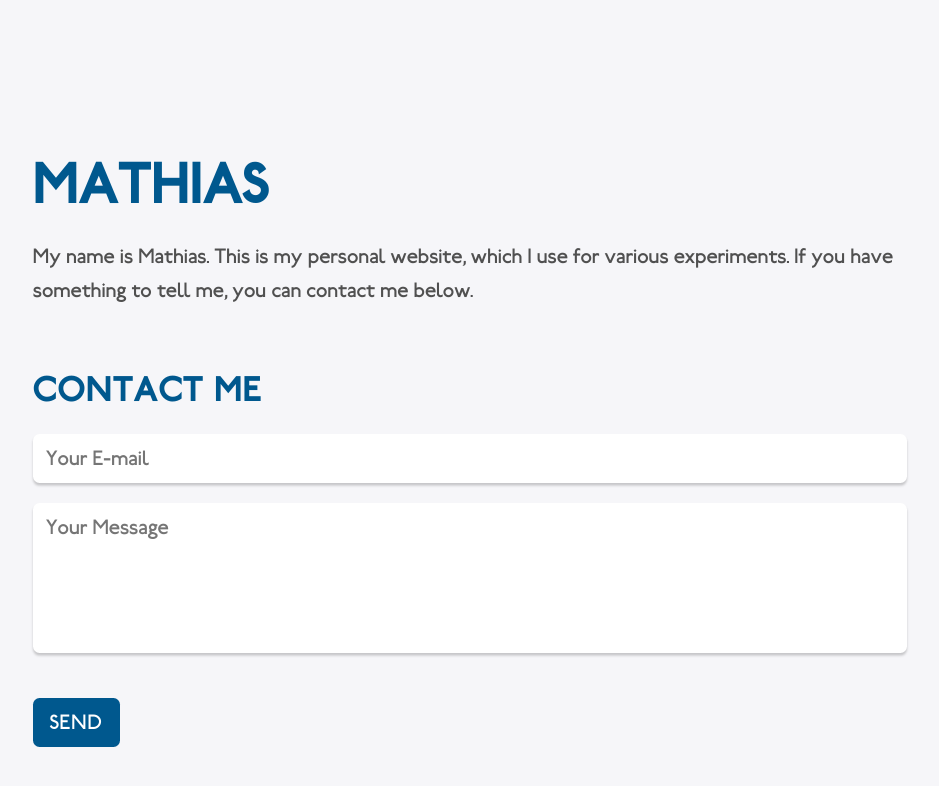
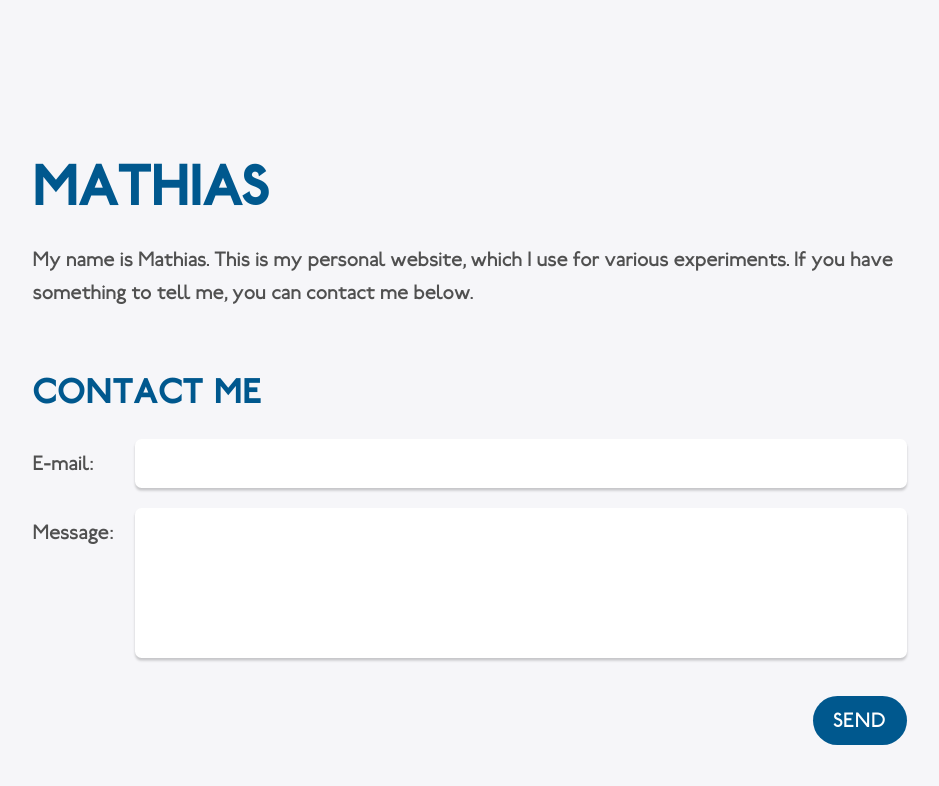
Before and after one commit to mathiascode/mathias.is, a Jekyll site: the page built from index.md, in a window 1280 px wide. Shown: the top 786 px of the page, without its empty margins (170-1109 px from the left). Built offline with Jekyll 4.4.1, drawn with Linux system fonts in a browser that asks for light colours; our own code applies the rules of GitHub Pages for plain Markdown files.

Commit message:
Redesigned contact form

```diff
--- a/css/style.scss
+++ b/css/style.scss
@@ -77,7 +77,27 @@
 	margin: 0 0.375em 0 0;
 }
 form {
-	padding: 1.125em 0 0 0;
+	padding: 1.250em 0 0 0;
+	text-align: right;
+}
+#fields {
+	display: table;
+	text-align: initial;
+	width: 100%;
+}
+#fields div {
+	display: table-row;
+}
+label {
+	display: table-cell;
+	padding: 0.625em 1.000em 0 0;
+	vertical-align: top;
+	white-space: nowrap;
+	width: 0;
+	@media (max-width: 30em) {
+		display: block;
+		padding: 0 0 0.625em 0;
+	}
 }
 input,
 textarea {
@@ -91,26 +111,29 @@
 	height: 2.375em;
 	margin: 0 0 0.938em 0;
 	padding: 0 0.625em;
+	@media (max-width: 30em) {
+		margin: 0 0 1.250em 0;
+	}
 }
 input[name="name"] {
 	display: none;
 }
 textarea {
 	padding: 0.625em;
-	margin: 0 0 1.875em 0;
+	margin: 0 0 1.500em 0;
 	resize: none;
 }
 a,
 button {
 	background: $accentcolor;
-	border-radius: 0.313em;
+	border-radius: 1.250em;
 	color: $lightcolor;
 	cursor: pointer;
 	display: inline-block;
 	height: 2.375em;
 	letter-spacing: 1px;
 	line-height: 2.375em;
-	padding: 0 0.813em;
+	padding: 0 1.000em;
 	text-transform: uppercase;
 }
 a:hover,
@@ -119,6 +142,10 @@
 button:focus {
 	background: lighten($accentcolor, 5%);
 }
+a:focus,
+button:focus {
+	box-shadow: inset 0 0.250em 0.250em rgba(0, 0, 0, .1);
+}
 @media print {
 	body {
 		padding: 0;
--- a/index.md
+++ b/index.md
@@ -9,8 +9,16 @@
 	<p>Your message has been sent. Thank you for contacting me.</p>
 </div>
 <form action="/contact.cgi" method="post">
-	<input name="name">
-	<input type="email" name="email" placeholder="Your E-mail" required>
-	<textarea name="message" rows="5" placeholder="Your Message" required></textarea>
+	<div id="fields">
+		<input name="name">
+		<div>
+			<label for="email">E-mail:</label>
+			<input id="email" type="email" name="email" required>
+		</div>
+		<div>
+			<label for="message">Message:</label>
+			<textarea id="message" name="message" rows="5" required></textarea>
+		</div>
+	</div>
 	<button type="submit">Send</button>
 </form>
```
